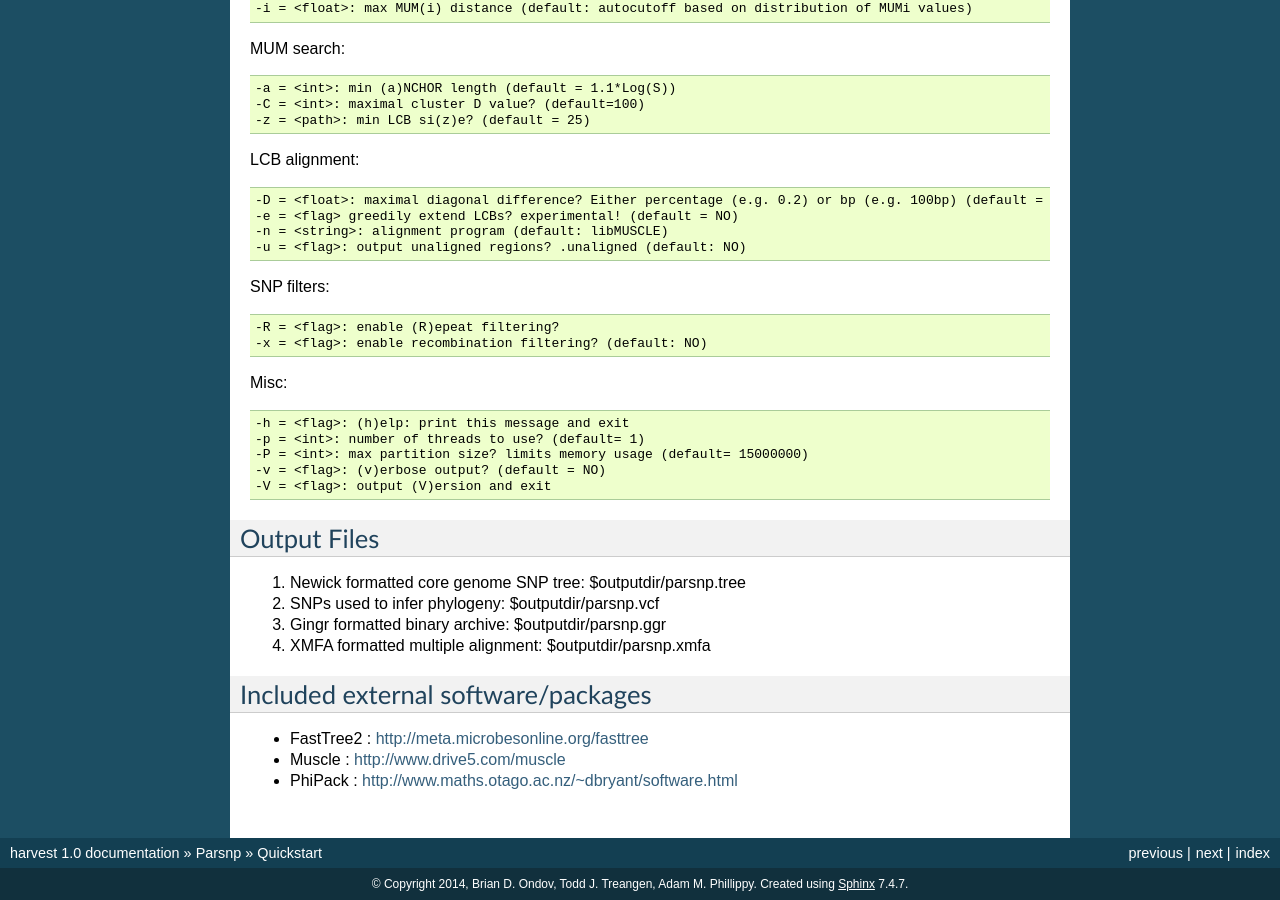
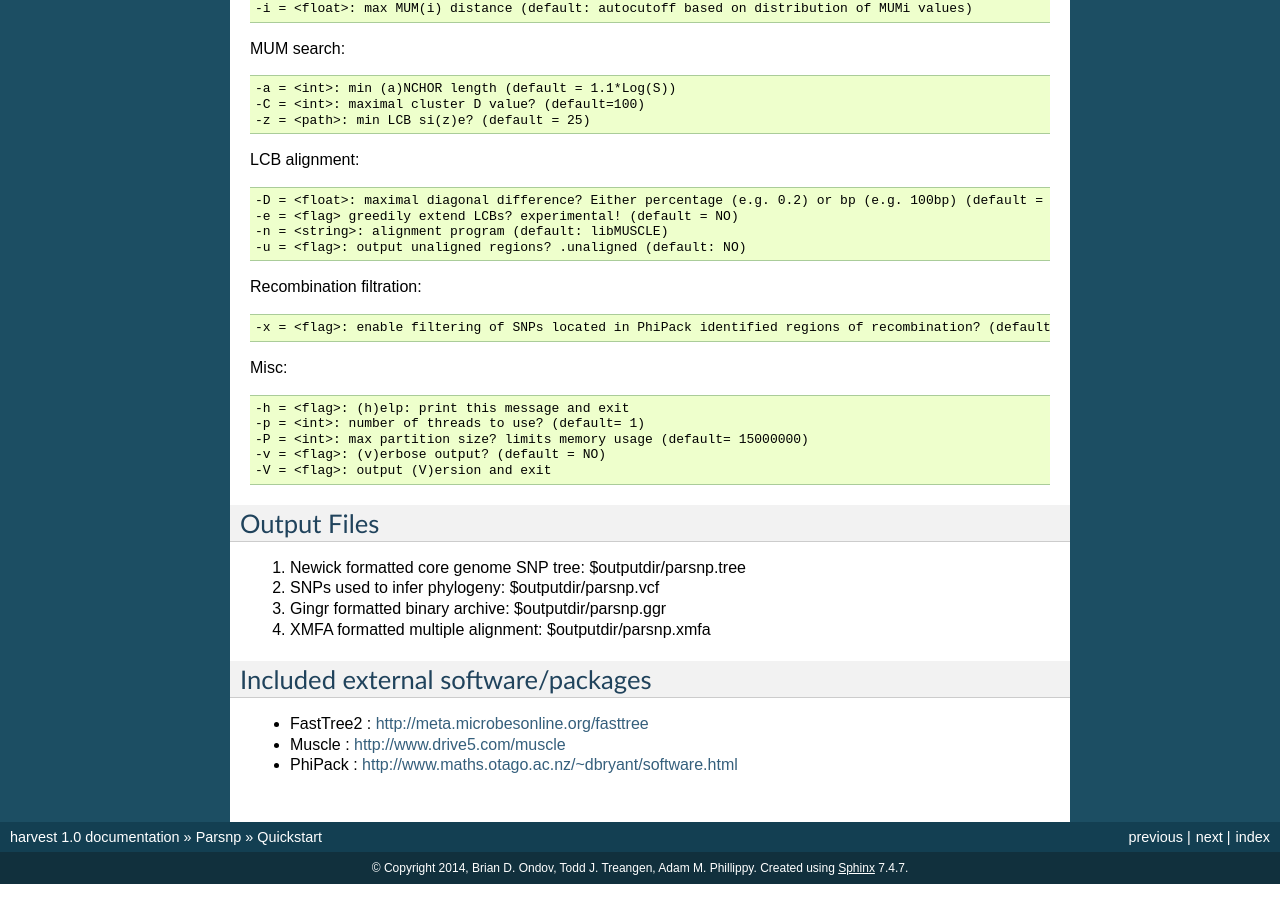
Before and after one commit to marbl/harvest, a Sphinx documentation site: the page built from docs/content/parsnp/quickstart.rst, in a window 1280 px wide and 900 px high, scrolled down 1824 px. Built offline with Sphinx 7.4.7, drawn with Linux system fonts in a browser that asks for light colours; pages that are not in the unit, such as notebooks, are missing from menus.

Commit message:
update to params

```diff
--- a/docs/content/parsnp/quickstart.rst
+++ b/docs/content/parsnp/quickstart.rst
@@ -97,10 +97,9 @@ LCB alignment::
  -n = <string>: alignment program (default: libMUSCLE)
  -u = <flag>: output unaligned regions? .unaligned (default: NO)
 
-SNP filters::
+Recombination filtration::
 
- -R = <flag>: enable (R)epeat filtering?
- -x = <flag>: enable recombination filtering? (default: NO)
+ -x = <flag>: enable filtering of SNPs located in PhiPack identified regions of recombination? (default: NO)
 
 Misc::
 
```
